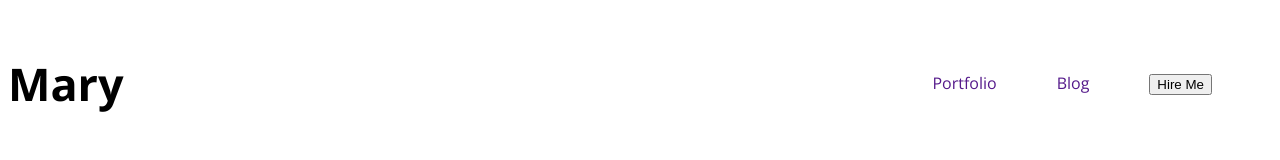
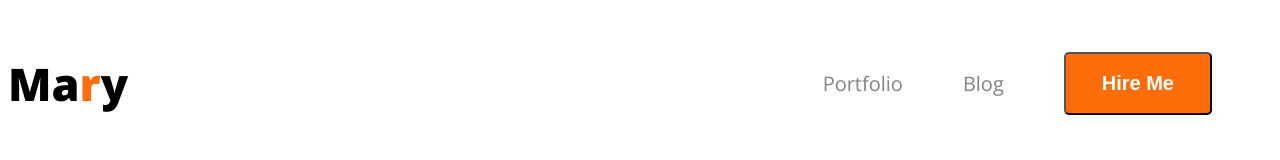
Before and after one commit to UmmayKashfa/Portfolio-Design, a plain HTML site: page index.html in a window 1280 px wide. Drawn offline with nearby package versions, Linux system fonts and the light colour scheme.

Commit message:
nav complete

```diff
--- a/index.html
+++ b/index.html
@@ -12,11 +12,11 @@
 <body>
     <header>
         <nav>
-            <h3>Ma<span>r</span>y</h3>
+            <h3>Ma<span class="primary-color">r</span>y</h3>
             <ul class="nav-title">
                 <li><a href="">Portfolio</a></li>
                 <li><a href="">Blog</a></li>
-                <li><button>Hire Me</button></li>
+                <li><button class="btn-primary">Hire Me</button></li>
             </ul>
         </nav>
     </header>
--- a/style/style.css
+++ b/style/style.css
@@ -1,10 +1,16 @@
 body{
     font-family: "Open Sans", sans-serif;
+}
+.primary-color{
+    color: #FD6E0A;
 }
 .btn-primary{
     border-radius: 5px;
     background-color: #FD6E0A;
     color: #ffffff;
+    padding: 18px 36px;
+    font-size: 20px;
+    font-weight: 600;
 }
 /* Nav related design */
 nav{
@@ -15,14 +21,18 @@ nav{
 }
 nav h3{
     font-size: 45px;
+    font-weight: 800;
 }
 nav > ul {
     display: flex;
+    align-items: center;
 }
 nav li {
    list-style: none;
     margin-right: 60px;
+    font-size: 20px;
 }
 nav li a {
+    color: #838383;
     text-decoration: none;
 }
```
